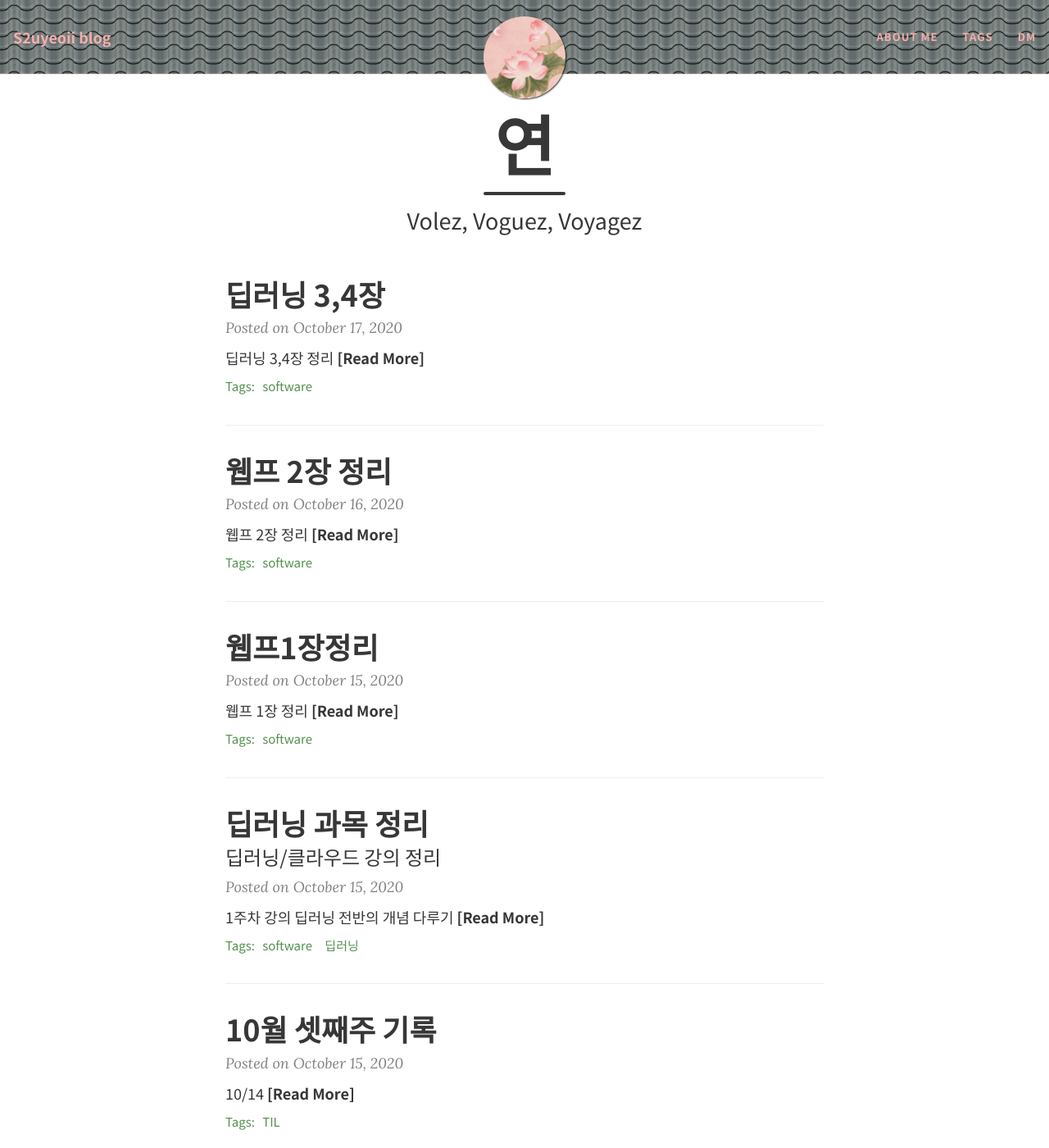
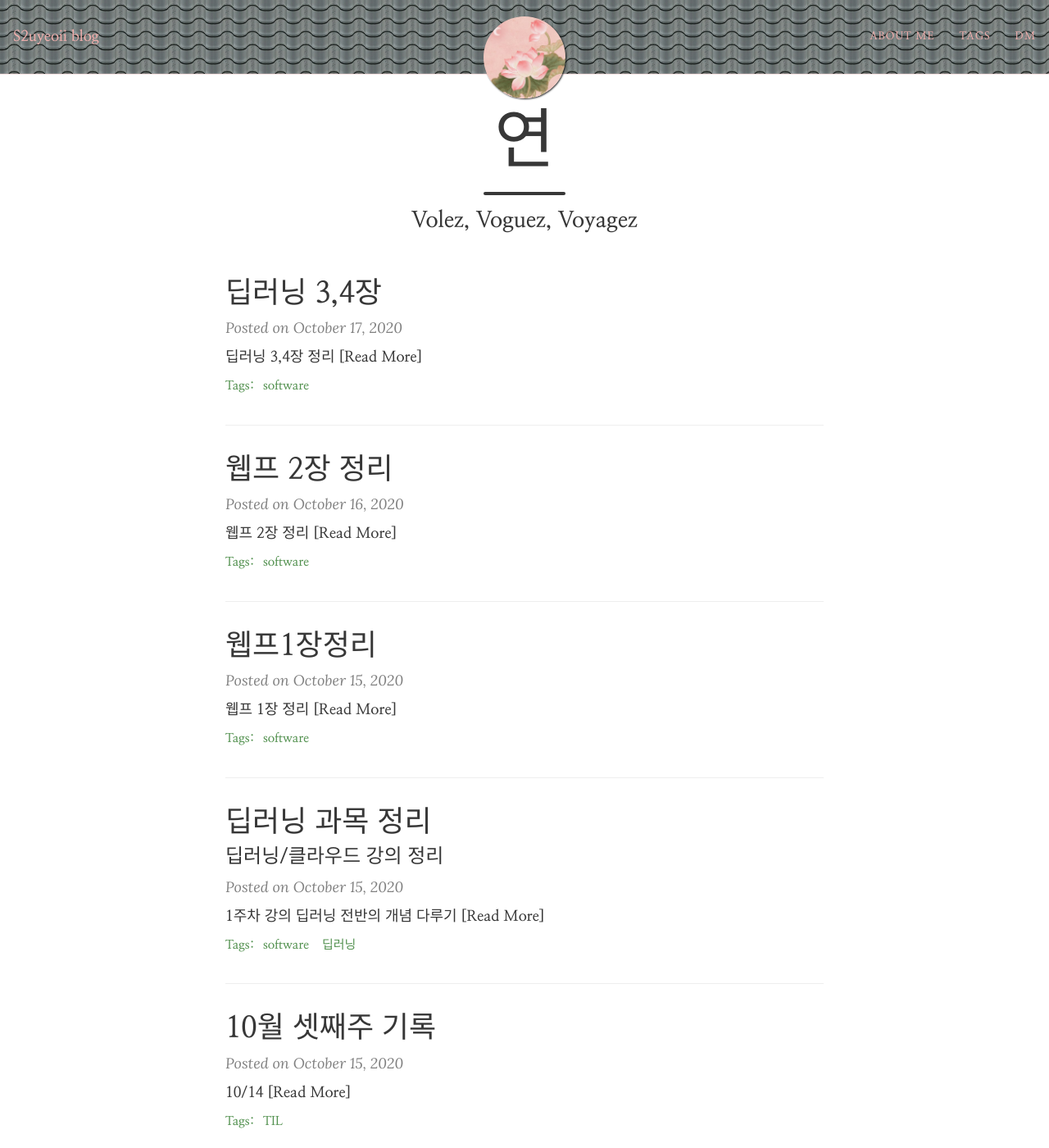
Before and after one commit to yeoneed/yeoneed.github.io, a Jekyll site: the page built from index.html, in a window 1280 px wide and 1400 px high. Shown: the whole window at 82% size. Built offline with Jekyll 4.4.1, drawn with Linux system fonts in a browser that asks for light colours; nearby versions of some CDN libraries; some web fonts are replaced; the list of posts is cut into pages by our own code.

Commit message:
Update beautifuljekyll.css

```diff
--- a/assets/css/beautifuljekyll.css
+++ b/assets/css/beautifuljekyll.css
@@ -2,8 +2,10 @@
 layout: null
 ---
 
-@import url(https://cdn.jsdelivr.net/gh/moonspam/NanumSquare@1.0/nanumsquare.css);
-@import url(//fonts.googleapis.com/earlyaccess/notosanskr.css);
+/*@import url(https://cdn.jsdelivr.net/gh/moonspam/NanumSquare@1.0/nanumsquare.css);*/
+/*@import url(//fonts.googleapis.com/earlyaccess/notosanskr.css);*/
+@import url('https://fonts.googleapis.com/css2?family=Nanum+Myeongjo:wght@700&display=swap');
+@import url('https://fonts.googleapis.com/css2?family=Roboto+Slab&display=swap');
 @import url("pygment_highlights.css");
 
 /* --- General --- */
@@ -13,7 +15,7 @@ html {
 }
 
 body {
-  font-family: 'NanumSquare', 'Noto Sans KR',  sans-serif;
+  font-family: 'Nanum Myeongjo','Roboto Slab', serif;
   /*font-family: 'Lora', 'Times New Roman', serif;*/
   font-size: 1.125rem;
   color: {{ site.text-col | default: "#404040" }};
@@ -29,7 +31,7 @@ p {
   margin: 1.875rem 0;
 }
 h1,h2,h3,h4,h5,h6 {
-  font-family: 'NanumSquare', 'Noto Sans KR', 'Open Sans', 'Helvetica Neue', Helvetica, Arial, sans-serif;
+  font-family: 'Nanum Myeongjo','Roboto Slab', 'serif;
   font-weight: 800;
   line-height: 1.1;
 }
@@ -136,7 +138,8 @@ img {
 .navbar-custom {
   background-color: {{ site.navbar-col | default: "#EAEAEA" }};
   border-bottom: 1px solid {{ site.navbar-border-col | default: "#DDDDDD" }};
-  font-family: 'NanumSquare', 'Noto Sans KR', 'Open Sans', 'Helvetica Neue', Helvetica, Arial, sans-serif;
+  /*font-family: 'NanumSquare', 'Noto Sans KR', 'Open Sans', 'Helvetica Neue', Helvetica, Arial, sans-serif;*/
+  font-family: 'Nanum Myeongjo','Roboto Slab', serif;
   {% if site.navbar-img %}
     background-image: url({{ site.navbar-img | relative_url }});
     background-attachment: fixed;
@@ -415,7 +418,8 @@ footer .list-inline {
   margin-bottom: 1.875rem;
 }
 footer .copyright {
-  font-family: 'NanumSquare', 'Noto Sans KR', 'Open Sans', 'Helvetica Neue', Helvetica, Arial, sans-serif;
+  /*font-family: 'NanumSquare', 'Noto Sans KR', 'Open Sans', 'Helvetica Neue', Helvetica, Arial, sans-serif;*/
+  font-family: 'Nanum Myeongjo','Roboto Slab', serif;
   text-align: center;
   margin-bottom: 0;
   margin-top: 0;
@@ -427,7 +431,8 @@ footer .theme-by {
 footer .footer-custom-content {
   text-align: center;
   margin-bottom: 0.9375rem;
-   font-family: 'NanumSquare', 'Noto Sans KR', 'Open Sans', 'Helvetica Neue', Helvetica, Arial, sans-serif;
+   /*font-family: 'NanumSquare', 'Noto Sans KR', 'Open Sans', 'Helvetica Neue', Helvetica, Arial, sans-serif;*/
+  font-family: 'Nanum Myeongjo','Roboto Slab', serif;
 }
 
 @media (min-width: 768px) {
@@ -465,7 +470,8 @@ footer .footer-custom-content {
 
 .post-preview a {
   text-decoration: none;
-    font-family: 'NanumSquare', 'Noto Sans KR', 'Open Sans', 'Helvetica Neue', Helvetica, Arial, sans-serif;
+    /*font-family: 'NanumSquare', 'Noto Sans KR', 'Open Sans', 'Helvetica Neue', Helvetica, Arial, sans-serif;*/
+  font-family: 'Nanum Myeongjo','Roboto Slab', serif;
   color: {{ site.text-col | default: "#404040" }};
 }
 
@@ -567,7 +573,8 @@ footer .footer-custom-content {
 /* --- Tags --- */
 
 .blog-tags {
-   font-family: 'NanumSquare', 'Noto Sans KR', 'Open Sans', 'Helvetica Neue', Helvetica, Arial, sans-serif;
+   /*font-family: 'NanumSquare', 'Noto Sans KR', 'Open Sans', 'Helvetica Neue', Helvetica, Arial, sans-serif;*/
+  font-family: 'Nanum Myeongjo','Roboto Slab', serif;
   font-size: 0.9375rem;
   margin-bottom: 1.875rem;
 }
@@ -614,7 +621,8 @@ footer .footer-custom-content {
 }
 
 #full-tags-list {
-  font-family: 'NanumSquare', 'Noto Sans KR', 'Open Sans', 'Helvetica Neue', Helvetica, Arial, sans-serif;
+  /*font-family: 'NanumSquare', 'Noto Sans KR', 'Open Sans', 'Helvetica Neue', Helvetica, Arial, sans-serif;*/
+  font-family: 'Nanum Myeongjo','Roboto Slab', serif;
 }
 
 #full-tags-list .tag-entry {
@@ -688,7 +696,8 @@ nav.top-nav-short-permanent ~ header > .intro-header.big-img {
   font-size: 1.6875rem;
   line-height: 1.1;
   display: block;
-  font-family: 'NanumSquare', 'Noto Sans KR', 'Open Sans', 'Helvetica Neue', Helvetica, Arial, sans-serif;
+  /*font-family: 'NanumSquare', 'Noto Sans KR', 'Open Sans', 'Helvetica Neue', Helvetica, Arial, sans-serif;*/
+  font-family: 'Nanum Myeongjo','Roboto Slab', serif;
   font-weight: 300;
   margin: 0.625rem 0 0;
 }
@@ -713,7 +722,8 @@ nav.top-nav-short-permanent ~ header > .intro-header.big-img {
   padding: 0.3125rem 0.625rem;
   font-size: 0.6875rem;
   color: #EEE;
-   font-family: 'NanumSquare', 'Noto Sans KR', 'Open Sans', 'Helvetica Neue', Helvetica, Arial, sans-serif;
+   /*font-family: 'NanumSquare', 'Noto Sans KR', 'Open Sans', 'Helvetica Neue', Helvetica, Arial, sans-serif;*/
+  font-family: 'Nanum Myeongjo','Roboto Slab', serif;
   right: 0;
   bottom: 0;
   display: none;
@@ -805,7 +815,8 @@ nav.top-nav-short-permanent ~ header > .intro-header.big-img {
 }
 
 .pagination .page-item .page-link {
-    font-family: 'NanumSquare', 'Noto Sans KR', 'Open Sans', 'Helvetica Neue', Helvetica, Arial, sans-serif;
+    /*font-family: 'NanumSquare', 'Noto Sans KR', 'Open Sans', 'Helvetica Neue', Helvetica, Arial, sans-serif;*/
+  font-family: 'Nanum Myeongjo','Roboto Slab', serif;
   text-transform: uppercase;
   font-size: 0.875rem;
   font-weight: 800;
```
